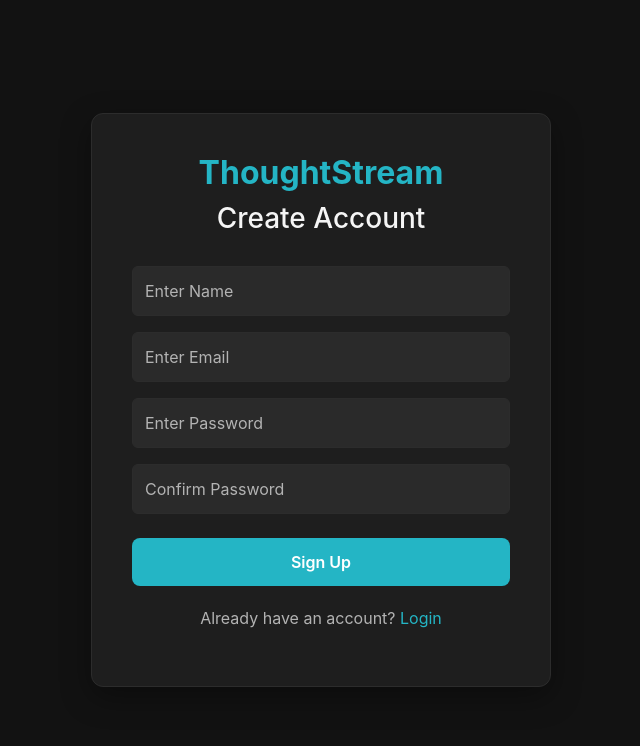
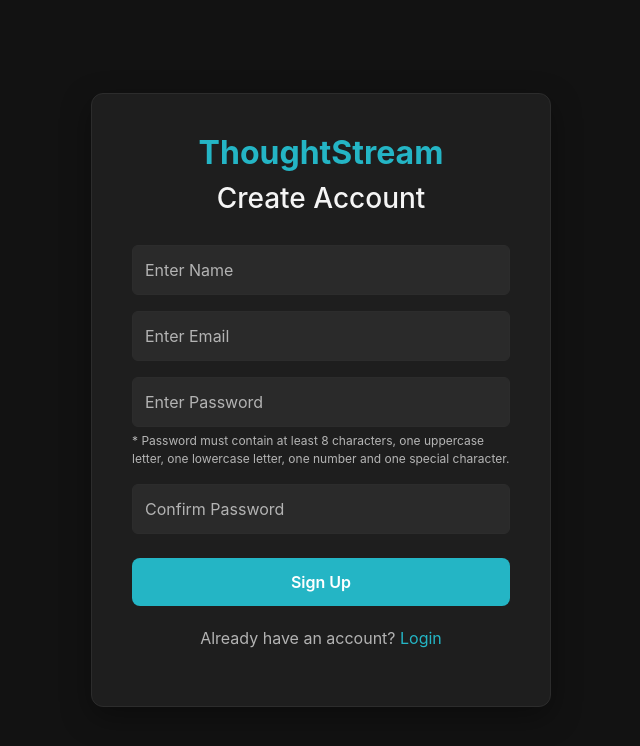
Before and after one commit to VamaRanderia/ThoughtStream, a React app in the folder frontend/: page / in a window 1280 px wide. Shown: the top 746 px of the page, without its empty margins (319-959 px from the left). Built offline with nearby package versions, Linux system fonts and the light colour scheme; no server answers; the HTML template or start-up script is replaced by a standard one.

Commit message:
Implemented signup/login validation and profile completion redirect

```diff
--- a/frontend/src/pages/Login.jsx
+++ b/frontend/src/pages/Login.jsx
@@ -1,56 +1,115 @@
 import { useState } from "react";
 import { login } from "../services/authService";
-import { Link } from "react-router-dom";
+import { Link, useNavigate } from "react-router-dom";
 
 function Login() {
+  const navigate = useNavigate();
+
   const [formData, setFormData] = useState({
     email: "",
     password: "",
   });
 
+  const [errors, setErrors] = useState({
+    email: "",
+    password: "",
+  });
+
+  const [alert, setAlert] = useState({
+    type: "",
+    message: "",
+  });
+
   const handleChange = (e) => {
+    const { name, value } = e.target;
+
     setFormData({
       ...formData,
-      [e.target.name]: e.target.value,
+      [name]: value,
     });
+
+    setErrors({
+      ...errors,
+      [name]: "",
+    });
+  };
+
+  const validateForm = () => {
+    const newErrors = {};
+
+    if (!formData.email.trim()) {
+      newErrors.email = "Email is required.";
+    }
+
+    if (!formData.password.trim()) {
+      newErrors.password = "Password is required.";
+    }
+
+    setErrors(newErrors);
+
+    return Object.keys(newErrors).length === 0;
   };
 
   const handleSubmit = async (e) => {
     e.preventDefault();
 
+    setAlert({
+      type: "",
+      message: "",
+    });
+
+    if (!validateForm()) {
+      return;
+    }
+
     try {
       const data = await login(formData);
-
-    console.log(data);
-
       localStorage.setItem("token", data.token);
 
-    alert("Login Successful!");
+      setAlert({
+        type: "success",
+        message: "Login successful!",
+      });
+
+      setTimeout(() => {
+        if (data.user?.isProfileComplete) {
+          navigate("/home");
+        } else {
+          navigate("/complete-profile");
+        }
+      }, 1000);
+
     } catch (error) {
       const message = error.response?.data?.message || error.message;
-    console.log(message);
-
-    alert(message || "Invalid Credentials");
+      setAlert({
+        type: "danger",
+        message: message || "Invalid email or password.",
+      });
     }
   };
 
   return (
     <div className="auth-page">
+      <div className="auth-card">
+        <h1 className="logo">ThoughtStream</h1>
+        <h3 className="auth-title">Welcome Back</h3>
 
-    <div className="auth-card">
+        {alert.message && (
+          <div className={`alert alert-${alert.type} alert-dismissible fade show`} role="alert">
+            {alert.message}
+            <button
+              type="button"
+              className="btn-close"
+              aria-label="Close"
+              onClick={() => setAlert({ type: "", message: "" })}
+            ></button>
+          </div>
+        )}
 
-      <h1 className="logo">
-        ThoughtStream
-      </h1>
-
-      <h3 className="auth-title">
-        Welcome Back
-      </h3>
-
-      <form onSubmit={handleSubmit}>
-
+        <form onSubmit={handleSubmit} noValidate>
+          <div className="mb-3">
             <input
-          className="form-control mb-3"
+              className="form-control"
               type="email"
               name="email"
               placeholder="Enter Email"
@@ -58,9 +117,14 @@ const handleSubmit = async (e) => {
               onChange={handleChange}
               required
             />
+            {errors.email && (
+              <p className="error-text">{errors.email}</p>
+            )}
+          </div>
 
+          <div className="mb-4">
             <input
-          className="form-control mb-4"
+              className="form-control"
               type="password"
               name="password"
               placeholder="Enter Password"
@@ -68,23 +132,20 @@ const handleSubmit = async (e) => {
               onChange={handleChange}
               required
             />
+            {errors.password && (
+              <p className="error-text">{errors.password}</p>
+            )}
+          </div>
 
-        <button
-          type="submit"
-          className="btn-accent"
-        >
+          <button type="submit" className="btn-accent">
             Login
           </button>
-
         </form>
 
         <p className="auth-footer">
-        Don't have an account?{" "}
-        <Link to="/signup">Sign Up</Link>
+          Don't have an account? <Link to="/signup">Sign Up</Link>
         </p>
-
       </div>
-
     </div>
   );
 }
--- a/frontend/src/pages/Signup.jsx
+++ b/frontend/src/pages/Signup.jsx
@@ -4,7 +4,6 @@ import { useNavigate } from "react-router-dom";
 import { Link } from "react-router-dom";
 
 function Signup() {
-
   const navigate = useNavigate();
 
   const [formData, setFormData] = useState({
@@ -14,55 +13,185 @@ function Signup() {
     confirmPassword: ""
   });
 
-  const handleChange = (e) => {
-    setFormData({
-      ...formData,
-      [e.target.name]: e.target.value,
+  // Track dynamic field validation errors
+  const [errors, setErrors] = useState({
+    username: "",
+    email: "",
+    password: "",
+    confirmPassword: ""
   });
+
+  // Step 1: Create an alert state for global messages
+  const [alert, setAlert] = useState({
+    type: "",
+    message: "",
+  });
+
+  // Field validation rules logic
+  const validateField = (name, value, data) => {
+    switch (name) {
+      case "username":
+        if (!value.trim()) {
+          return "Name is required.";
+        }
+        if (value.trim().length > 30) {
+          return "Name cannot exceed 30 characters.";
+        }
+        return "";
+
+      case "email":
+        if (!value.trim()) {
+          return "Email is required.";
+        }
+        const emailRegex = /^[a-zA-Z0-9._%+-]+@(gmail|outlook|yahoo)\.com$/;
+        if (!emailRegex.test(value)) {
+          return "Only Gmail, Outlook or Yahoo email addresses are allowed.";
+        }
+        return "";
+
+      case "password":
+        if (!value) {
+          return "Password is required.";
+        }
+        const passwordRegex = /^(?=.*[a-z])(?=.*[A-Z])(?=.*\d)(?=.*[@$!%*?&^# ]).{8,}$/;
+        if (!passwordRegex.test(value)) {
+          return "Password does not meet the required format.";
+        }
+        return "";
+
+      case "confirmPassword":
+        if (!value) {
+          return "Please confirm your password.";
+        }
+        if (value !== data.password) {
+          return "Passwords do not match.";
+        }
+        return "";
+
+      default:
+        return "";
+    }
   };
 
+  // Efficient value updating script
+  const handleChange = (e) => {
+    const { name, value } = e.target;
+
+    const updatedData = {
+      ...formData,
+      [name]: value,
+    };
+
+    setFormData(updatedData);
+
+    const newErrors = {
+      ...errors,
+      [name]: validateField(name, value, updatedData),
+    };
+
+    if (name === "password") {
+      newErrors.confirmPassword = validateField(
+        "confirmPassword",
+        updatedData.confirmPassword,
+        updatedData
+      );
+    }
+
+    setErrors(newErrors);
+  };
+
+  // Complete block compilation validator
+  const validateForm = () => {
+    const newErrors = {};
+
+    Object.keys(formData).forEach((field) => {
+      newErrors[field] = validateField(
+        field,
+        formData[field],
+        formData
+      );
+    });
+
+    setErrors(newErrors);
+    return Object.values(newErrors).every((error) => error === "");
+  };
+
+  // Form submission handling logic
   const handleSubmit = async (e) => {
     e.preventDefault();
 
-  // Check if passwords match
-  if (formData.password !== formData.confirmPassword) {
-    alert("Passwords do not match");
+    // Step 4: Reset dynamic application wide notification banners
+    setAlert({
+      type: "",
+      message: "",
+    });
+
+    if (!validateForm()) {
       return;
     }
 
     try {
-    const data = await signup(formData);
+      await signup({
+        username: formData.username,
+        email: formData.email,
+        password: formData.password,
+      });
 
-    console.log(data);
-    localStorage.setItem("token", data.token);
+      // Step 3: Trigger a stateful success banner
+      setAlert({
+        type: "success",
+        message: "Account created successfully!",
+      });
 
-    navigate("/complete-profile");
+      // Forward smoothly to login after letting them read the success message
+      setTimeout(() => {
+        navigate("/login");
+      }, 1500);
 
-  } catch (error) {
-    const message = error.response?.data?.message || error.message;
-    console.log(message);
+    } catch (err) {
+      const message = err.response?.data?.message || err.message;
 
-    alert(message || "Signup Failed!");
+      // Step 3: Trigger an inline structural error alert banner instead of an alert window pop-up
+      setAlert({
+        type: "danger",
+        message: message || "Signup failed.",
+      });
     }
   };
 
   return (
     <div className="auth-page">
+      <div className="auth-card">
+        <h1 className="logo">ThoughtStream</h1>
+        <h3 className="auth-title">Create Account</h3>
 
-    <div className="auth-card">
+        {/* Step 2 & Recommended option: Show the Bootstrap dismissible alert above the form */}
+        {alert.message && (
+          <div
+            className={`alert alert-${alert.type} alert-dismissible fade show`}
+            role="alert"
+          >
+            {alert.message}
+            <button
+              type="button"
+              className="btn-close"
+              aria-label="Close"
+              onClick={() =>
+                setAlert({
+                  type: "",
+                  message: "",
+                })
+              }
+            ></button>
+          </div>
+        )}
 
-      <h1 className="logo">
-        ThoughtStream
-      </h1>
+        <form onSubmit={handleSubmit} noValidate>
 
-      <h3 className="auth-title">
-        Create Account
-      </h3>
-
-      <form onSubmit={handleSubmit}>
-
+          {/* Username */}
+          <div className="mb-3">
             <input
-          className="form-control mb-3"
+              className="form-control"
               type="text"
               name="username"
               placeholder="Enter Name"
@@ -70,9 +199,15 @@ const handleSubmit = async (e) => {
               onChange={handleChange}
               required
             />
+            {errors.username && (
+              <p className="error-text">{errors.username}</p>
+            )}
+          </div>
 
+          {/* Email */}
+          <div className="mb-3">
             <input
-          className="form-control mb-3"
+              className="form-control"
               type="email"
               name="email"
               placeholder="Enter Email"
@@ -80,9 +215,15 @@ const handleSubmit = async (e) => {
               onChange={handleChange}
               required
             />
+            {errors.email && (
+              <p className="error-text">{errors.email}</p>
+            )}
+          </div>
 
+          {/* Password */}
+          <div className="mb-3">
             <input
-          className="form-control mb-3"
+              className="form-control"
               type="password"
               name="password"
               placeholder="Enter Password"
@@ -91,8 +232,21 @@ const handleSubmit = async (e) => {
               required
             />
 
+            <p className="password-note">
+              * Password must contain at least 8 characters, one uppercase
+              letter, one lowercase letter, one number and one special
+              character.
+            </p>
+
+            {errors.password && (
+              <p className="error-text">{errors.password}</p>
+            )}
+          </div>
+
+          {/* Confirm Password */}
+          <div className="mb-4">
             <input
-          className="form-control mb-4"
+              className="form-control"
               type="password"
               name="confirmPassword"
               placeholder="Confirm Password"
@@ -100,23 +254,20 @@ const handleSubmit = async (e) => {
               onChange={handleChange}
               required
             />
+            {errors.confirmPassword && (
+              <p className="error-text">{errors.confirmPassword}</p>
+            )}
+          </div>
 
-        <button
-          type="submit"
-          className="btn-accent"
-        >
+          <button type="submit" className="btn-accent">
             Sign Up
           </button>
-
         </form>
 
         <p className="auth-footer">
-        Already have an account?{" "}
-        <Link to="/login">Login</Link>
+          Already have an account? <Link to="/login">Login</Link>
         </p>
-
       </div>
-
     </div>
   );
 }
--- a/frontend/src/styles/auth.css
+++ b/frontend/src/styles/auth.css
@@ -110,6 +110,20 @@
 
 }
 
+.error-text {
+  color: #ff8a8a;
+  font-size: 0.85rem;
+  margin-top: 5px;
+  margin-bottom: 0;
+}
+
+.password-note {
+  color: #b5b5b5;
+  font-size: 0.75rem;
+  margin-top: 5px;
+  margin-bottom: 5px;
+}
+
 .auth-footer{
 
     margin-top:20px;
```
Also changed, not shown: 1 other file (tests, documents, lock files or other folders). Lines whose indentation alone changed are shown as unchanged.
